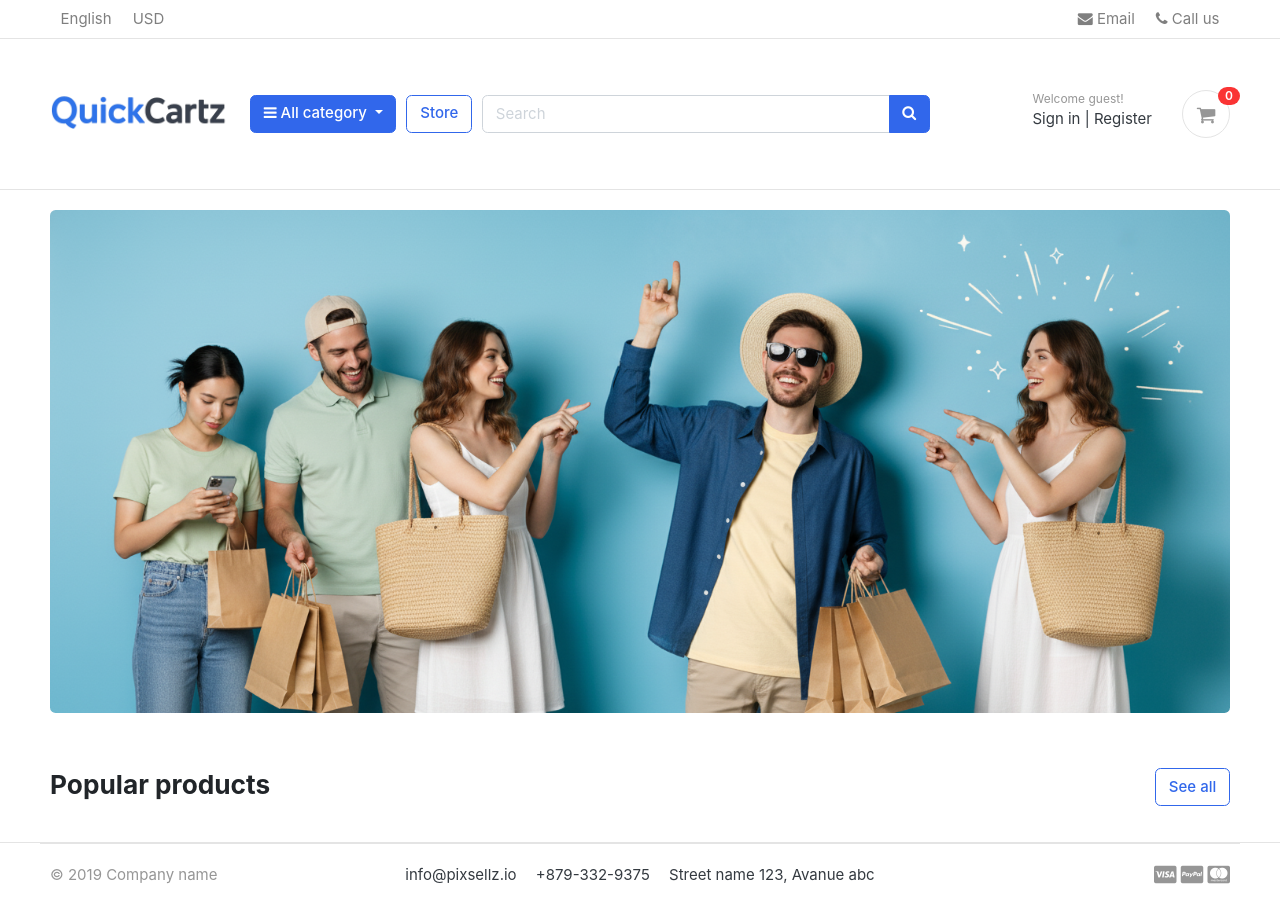
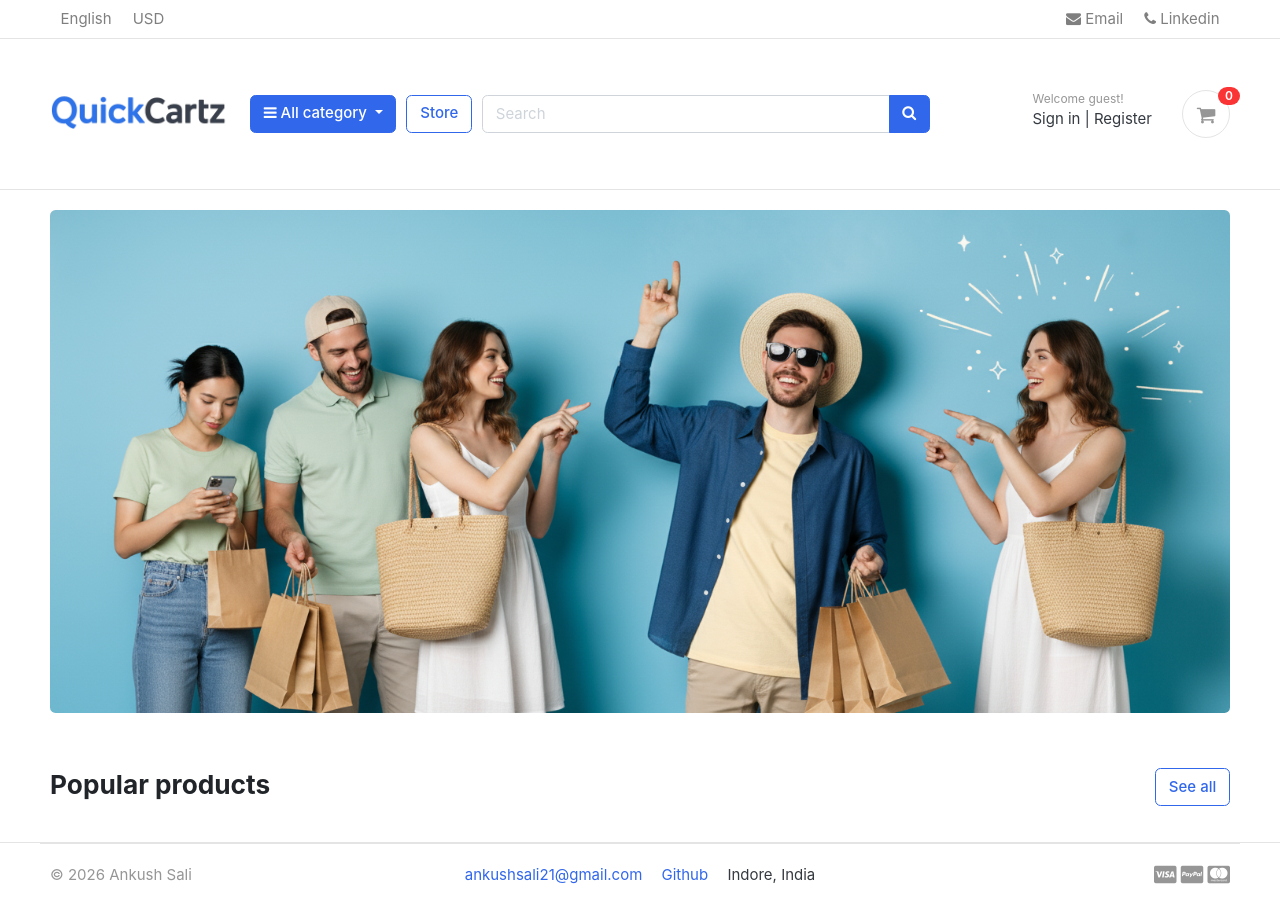
Before and after one commit to ankush21sali/quickcartz-django, a Django app: page / in a window 1280 px wide. Run offline with Django 5.2, Linux system fonts and the light colour scheme; data that the repository does not hold is empty; some libraries are stand-ins or nearby versions; some web fonts are replaced.

Commit message:
mini changes!

```diff
--- a/templates/includes/footer.html
+++ b/templates/includes/footer.html
@@ -4,12 +4,12 @@
     <div class="container">
         <section class="footer-bottom border-top row">
             <div class="col-md-2">
-                <p class="text-muted"> &copy 2019 Company name </p>
+                <p class="text-muted"> &copy 2026 Ankush Sali </p>
             </div>
             <div class="col-md-8 text-md-center">
-                <span class="px-2">info@pixsellz.io</span>
-                <span class="px-2">+879-332-9375</span>
-                <span class="px-2">Street name 123, Avanue abc</span>
+                <a href="ankushsali21@gmail.com" target="_blank"><span class="px-2">ankushsali21@gmail.com</span></a>
+                <a href="https://github.com/ankush21sali" target="_blank" rel="noopener noreferrer"><span class="px-2"> Github</span></a>
+                <span class="px-2">Indore, India</span>
             </div>
             <div class="col-md-2 text-md-right text-muted">
                 <i class="fab fa-lg fa-cc-visa"></i>
--- a/templates/includes/navbar.html
+++ b/templates/includes/navbar.html
@@ -18,8 +18,8 @@
                     </li>
                 </ul>
                 <ul class="navbar-nav">
-                    <li><a href="#" class="nav-link"> <i class="fa fa-envelope"></i> Email </a></li>
-                    <li><a href="#" class="nav-link"> <i class="fa fa-phone"></i> Call us </a></li>
+                    <li><a href="ankushsali21@gmail.com" class="nav-link"> <i class="fa fa-envelope"></i> Email </a></li>
+                    <li><a href="https://www.linkedin.com/in/ankushsali21" class="nav-link"> <i class="fa fa-phone"></i> Linkedin </a></li>
                 </ul> <!-- list-inline //  -->
             </div> <!-- navbar-collapse .// -->
         </div> <!-- container //  -->
```
